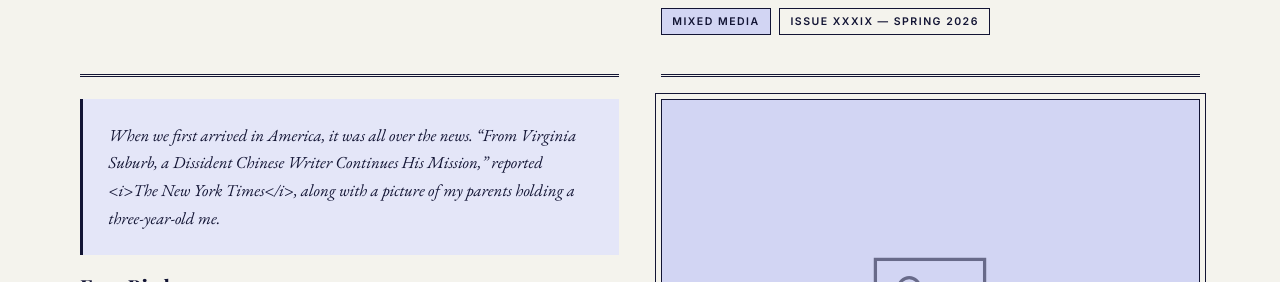
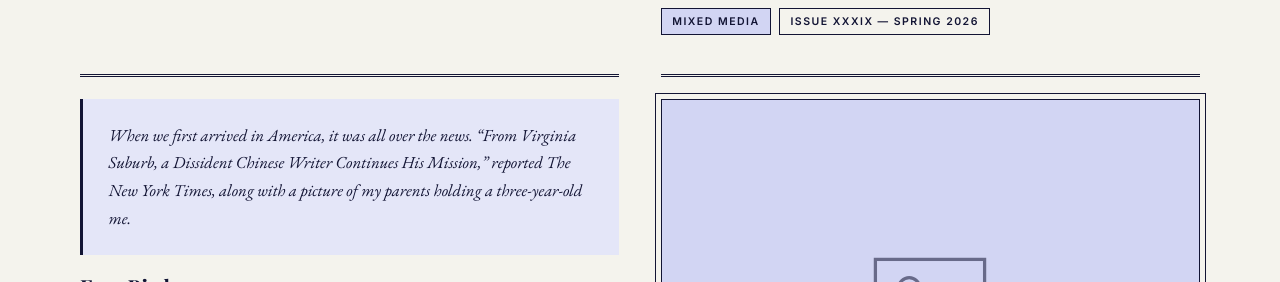
Before and after one commit to thresholdlitmag/threshold-website, a React (Vite) app: page /gallery in a window 1280 px wide. Shown: the part 2140-2422 px from the top of the page. Built offline with nearby package versions, Linux system fonts and the light colour scheme; a web font is replaced by a local one.

Commit message:
Clean up excerpt formatting in works.ts
Removed HTML tags from excerpt in works.ts

```diff
--- a/src/data/works.ts
+++ b/src/data/works.ts
@@ -96,7 +96,7 @@ export const WORKS: Work[] = [
     author: "Justin Yu",
     edition: "Issue XXXIX — Spring 2026",
     excerpt:
-      "When we first arrived in America, it was all over the news. “From Virginia Suburb, a Dissident Chinese Writer Continues His Mission,” reported <i>The New York Times</i>, along with a picture of my parents holding a three-year-old me. ",
+      "When we first arrived in America, it was all over the news. “From Virginia Suburb, a Dissident Chinese Writer Continues His Mission,” reported The New York Times, along with a picture of my parents holding a three-year-old me. ",
   },
   {
     id: "w8",
```
